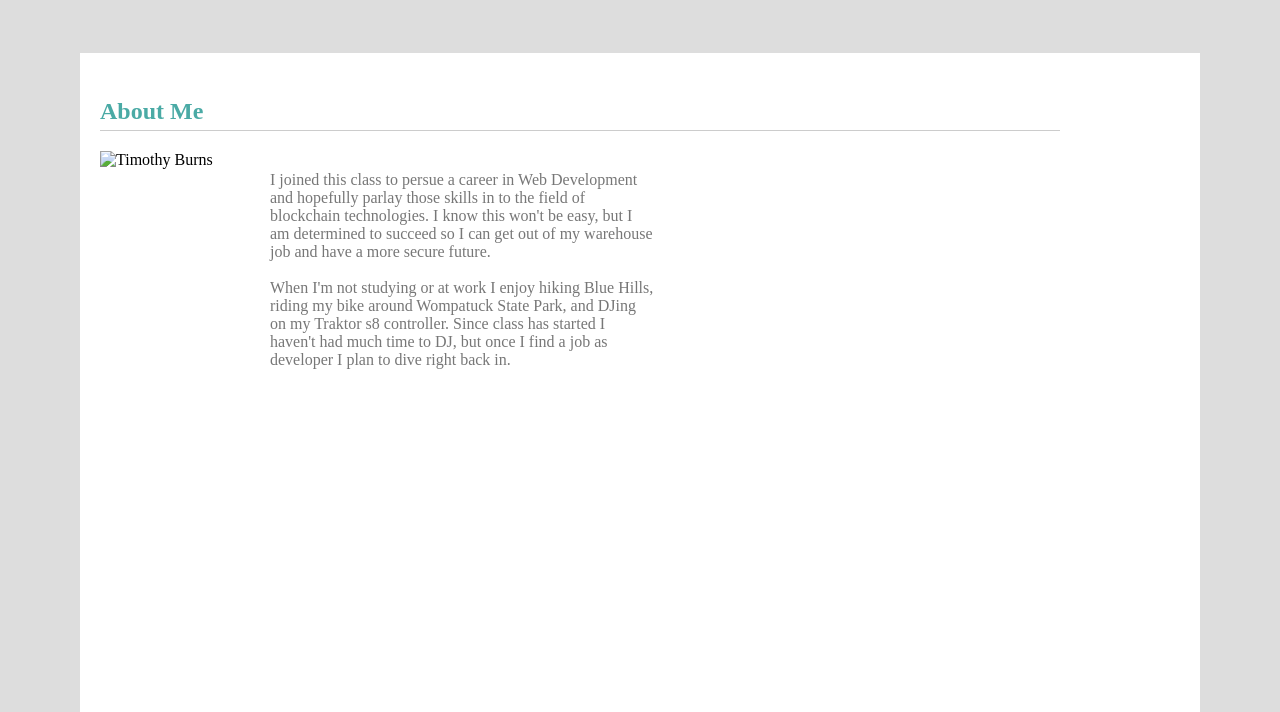
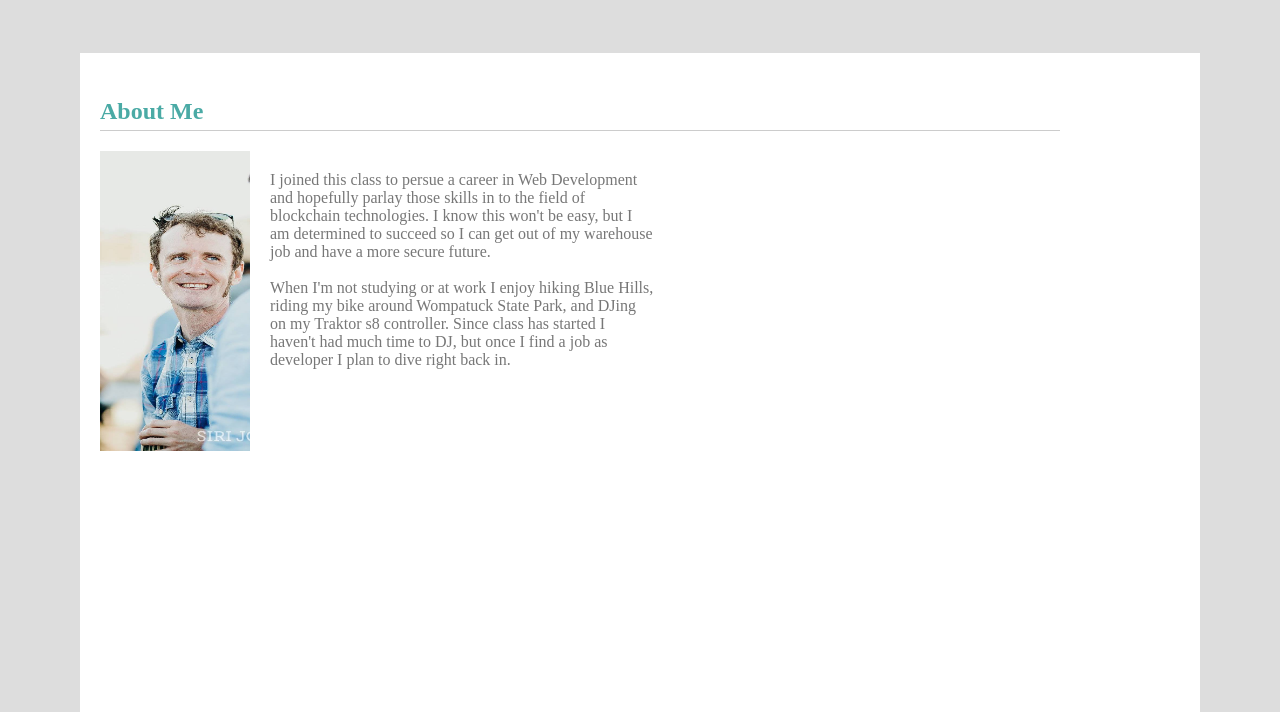
Before and after one commit to timburns1/Basic-Portfolio, a plain HTML site: page index.html in a window 1280 px wide. Shown: the part 88-800 px from the top of the page. Drawn offline with Linux system fonts and the light colour scheme.

Commit message:
Basic-Portfolio

```diff
--- a/index.html
+++ b/index.html
@@ -24,7 +24,7 @@
         <section>
 
             <h2>About Me</h2>
-            <img src="../downloads/wedding.jpg" alt="Timothy Burns" id="image" style="width: 150px; height: 250px">
+            <img src="../Basic-Portfolio/assets/images/wedding.jpeg" alt="Timothy Burns" id="image" style="width: 150px; height: 300px">
 
             <p>I joined this class to persue a career in Web Development and hopefully parlay those skills in to the field of blockchain technologies.
                 I know this won't be easy, but I am determined to succeed so I can get out of my warehouse job and have a more secure future.
```
Also changed, not shown: assets/images/wedding.jpeg (added).
